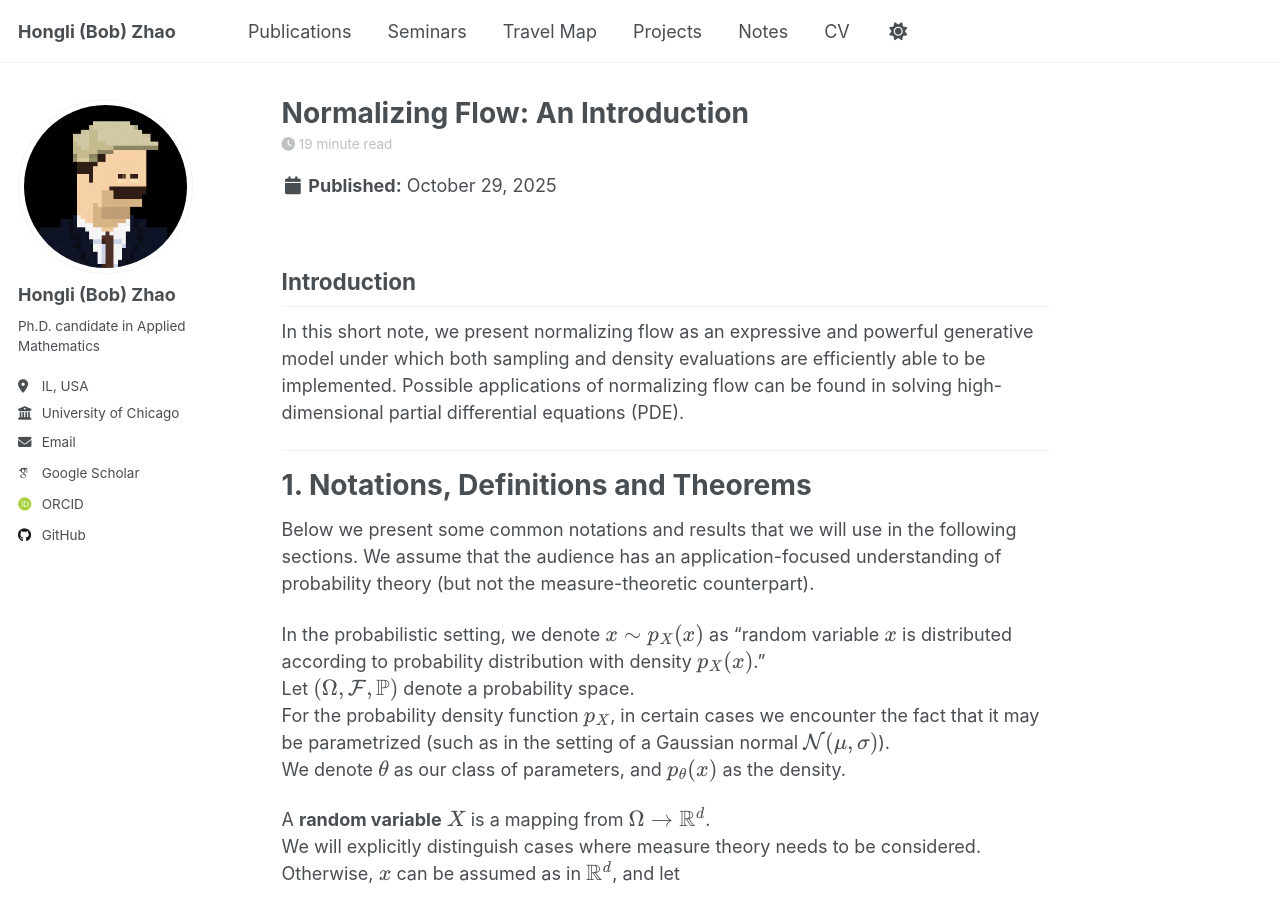
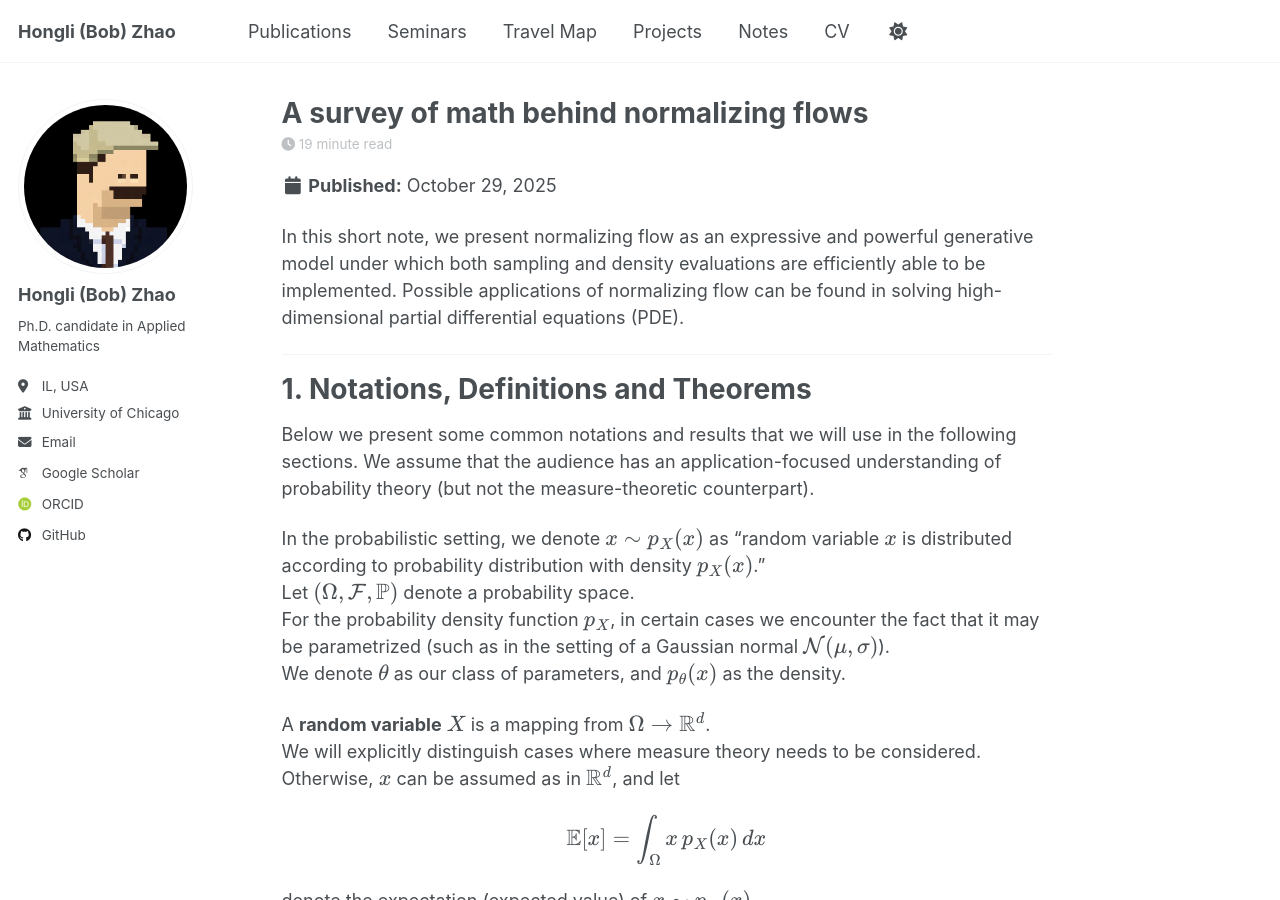
Before and after one commit to honglizhaobob/honglizhaobob.github.io, a Jekyll site: the page built from _posts/2025-10-29-normalizing-flow-intro.md.md, in a window 1280 px wide and 900 px high. Built offline with Jekyll 4.4.1, drawn with Linux system fonts in a browser that asks for light colours; some web fonts are replaced; a script that is not in the unit is left out.

Commit message:
changed post tite

```diff
--- a/_posts/2025-10-29-normalizing-flow-intro.md.md
+++ b/_posts/2025-10-29-normalizing-flow-intro.md.md
@@ -1,5 +1,5 @@
 ---
-title: 'Normalizing Flow: An Introduction'
+title: 'A survey of math behind normalizing flows'
 date: 2025-10-29
 permalink: /posts/2025/10/normalizing-flow-intro/
 tags:
@@ -7,8 +7,6 @@ tags:
   - generative models
   - normalizing flows
 ---
-
-## Introduction
 
 In this short note, we present normalizing flow as an expressive and powerful generative model under which both sampling and density evaluations are efficiently able to be implemented. Possible applications of normalizing flow can be found in solving high-dimensional partial differential equations (PDE).
 
```
